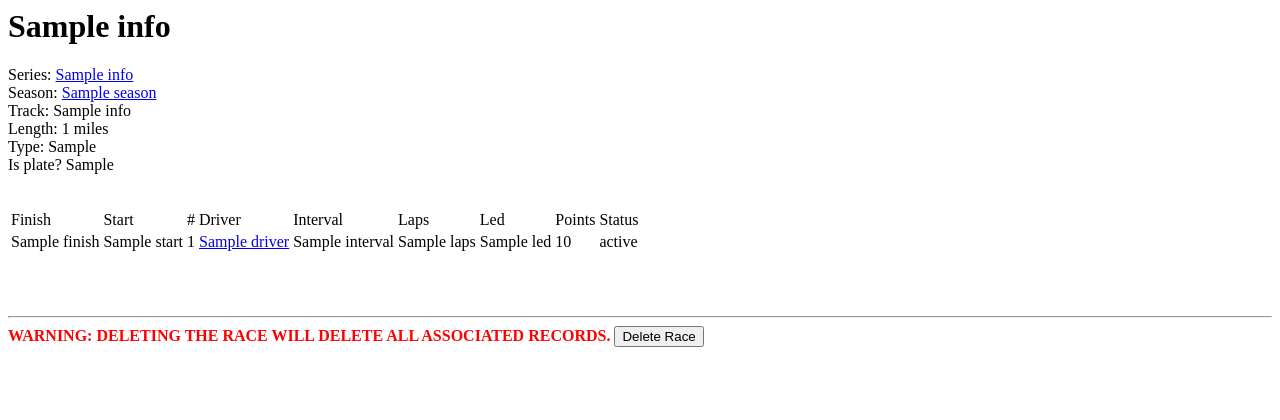
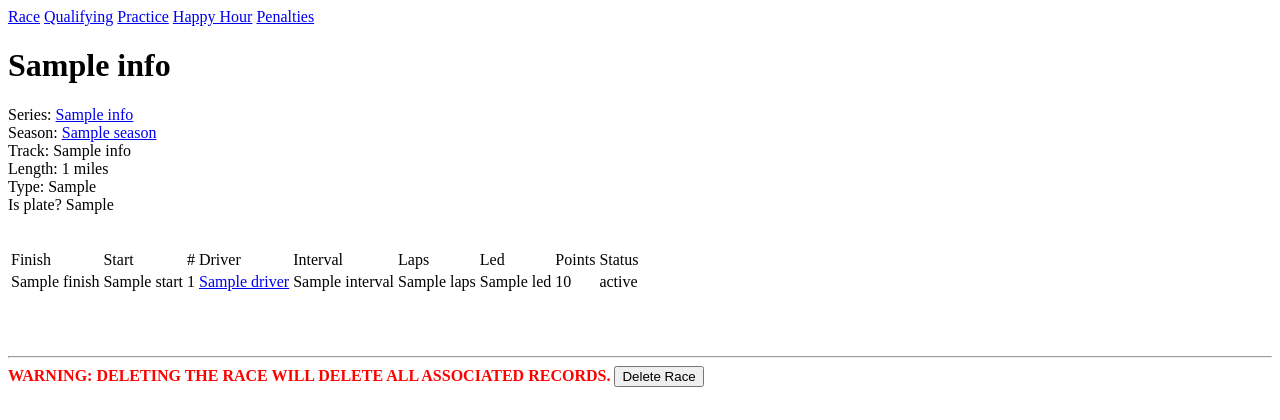
Before and after one commit to FK76exe/NR2003-stats-generator, a Flask app: template src/src/templates/race.html in a window 1280 px wide. Shown: the top 420 px of the page. Run offline with Flask 3, Linux system fonts and the light colour scheme; the template is opened without the code that fills it: most values are stand-ins (such as "Sample title", 1, 10 or a date in 2020); parts of the project's set-up code (start-up, migrations or seed data) failed here and were passed over.

Commit message:
view non-race sessions

```diff
--- a/src/src/race.py
+++ b/src/src/race.py
@@ -1,4 +1,4 @@
-from flask import Blueprint, render_template, redirect
+from flask import Blueprint, render_template, redirect, abort
 import sqlite3
 
 race_page = Blueprint("race_page", __name__, url_prefix="/race")
@@ -48,7 +48,52 @@ def get_race_records(race_id):
         series = cursor.execute(f"SELECT name FROM series WHERE id = {season_info[0]}").fetchone()[0]
         race_info.update({'series_id': season_info[0], 'series_name': series, 'season': season_info[1]})
 
-        return render_template("race.html", info=race_info, records=race_records)
+        return render_template("race.html", info=race_info, records=race_records, id=race_id)
+
+@race_page.route("/<race_id>/<filter>/")
+def get_nonrace_records(race_id, filter):
+    """Get non-race session records (practice, quali, happy hour, penalties)"""
+    match filter:
+        case "qualifying":
+            query = f"SELECT position as Position, number as Number, game_id as Driver, time as Time \
+                    FROM timed_sessions LEFT JOIN drivers ON drivers.id = timed_sessions.driver_id \
+                    WHERE type = 1 AND race_id = {race_id} \
+                    ORDER BY position ASC"
+        case "practice":
+            query = f"SELECT position as Position, number as Number, game_id as Driver, time as Time \
+                    FROM timed_sessions LEFT JOIN drivers ON drivers.id = timed_sessions.driver_id \
+                    WHERE type = 2 AND race_id = {race_id} \
+                    ORDER BY position ASC"
+        case "happy_hour":
+            query = f"SELECT position as Position, number as Number, game_id as Driver, time as Time \
+                    FROM timed_sessions LEFT JOIN drivers ON drivers.id = timed_sessions.driver_id \
+                    WHERE type = 3 AND race_id = {race_id} \
+                    ORDER BY position ASC"
+        case "penalties":
+            query = f"SELECT lap as Lap, number as Number, infraction as Infraction, penalty as Penalty \
+                    FROM penalties \
+                    WHERE race_id = {race_id} \
+                    ORDER BY lap ASC"
+        case _:
+            return abort(404, "Not a valid session.")
+
+    headers = []
+    with sqlite3.connect(DATABASE_NAME) as con:
+        cursor = con.cursor()
+        data = cursor.execute(query).fetchall()
+        headers = [j[0] for j in cursor.description]
+
+    if len(data) == 0:
+        return abort(404, "No records exist.")
+
+    records = []
+    for record in data:
+        record_dict = {}
+        for h, header in enumerate(headers):
+            record_dict.update({header: record[h]})
+        records.append(record_dict)
+
+    return render_template("nonrace_record.html", records=records, session=filter, id=race_id, headers=headers)
 
 @race_page.route("/<race_id>/delete", methods = ['DELETE'])
 def delete_race(race_id):
--- a/src/src/static/styles/series.css
+++ b/src/src/static/styles/series.css
@@ -4,3 +4,17 @@ tr#header td {
     border-left: none;
     border-top: none;
 }
+
+#weekend-nav {
+    list-style-type: none;
+    margin: 0;
+    padding: 0;
+}
+
+#weekend-nav > li {
+    display: inline;
+}
+
+#weekend0nav > li > a {
+    padding: 8px;
+}
--- a/src/src/templates/macro.html
+++ b/src/src/templates/macro.html
@@ -28,3 +28,23 @@ function ConfirmDeletion() {
     }
 }
 {% endmacro %}
+
+{% macro weekend_navigation(id) %}
+<ul id="weekend-nav">
+     <li>
+        <a href="/race/{{id}}/">Race</a>
+    </li>
+    <li>
+        <a href="/race/{{id}}/qualifying/">Qualifying</a>
+    </li>
+    <li>
+        <a href="/race/{{id}}/practice/">Practice</a>
+    </li>
+    <li>
+        <a href="/race/{{id}}/happy_hour/">Happy Hour</a>
+    </li>
+    <li>
+        <a href="/race/{{id}}/penalties/">Penalties</a>
+    </li>
+</ul>
+{% endmacro %}
--- a/src/src/templates/race.html
+++ b/src/src/templates/race.html
@@ -1,12 +1,14 @@
-{% from "macro.html" import initial_deletion, confirm_deletion with context %}
+{% from "macro.html" import initial_deletion, confirm_deletion, weekend_navigation with context %}
 
 <html>
     <head>
         <title>
             {{info['name']}}
         </title>
+        <link rel="stylesheet" href="{{url_for('static', filename='styles/series.css')}}">
     </head>
     <body>
+        {{ weekend_navigation(id) }}
         <h1>
             {{info['name']}}
         </h1>
```
Also changed, not shown: src/src/templates/nonrace_record.html (added, +35 -0 lines), src/src/templates/styles.css (line endings or trailing spaces).
